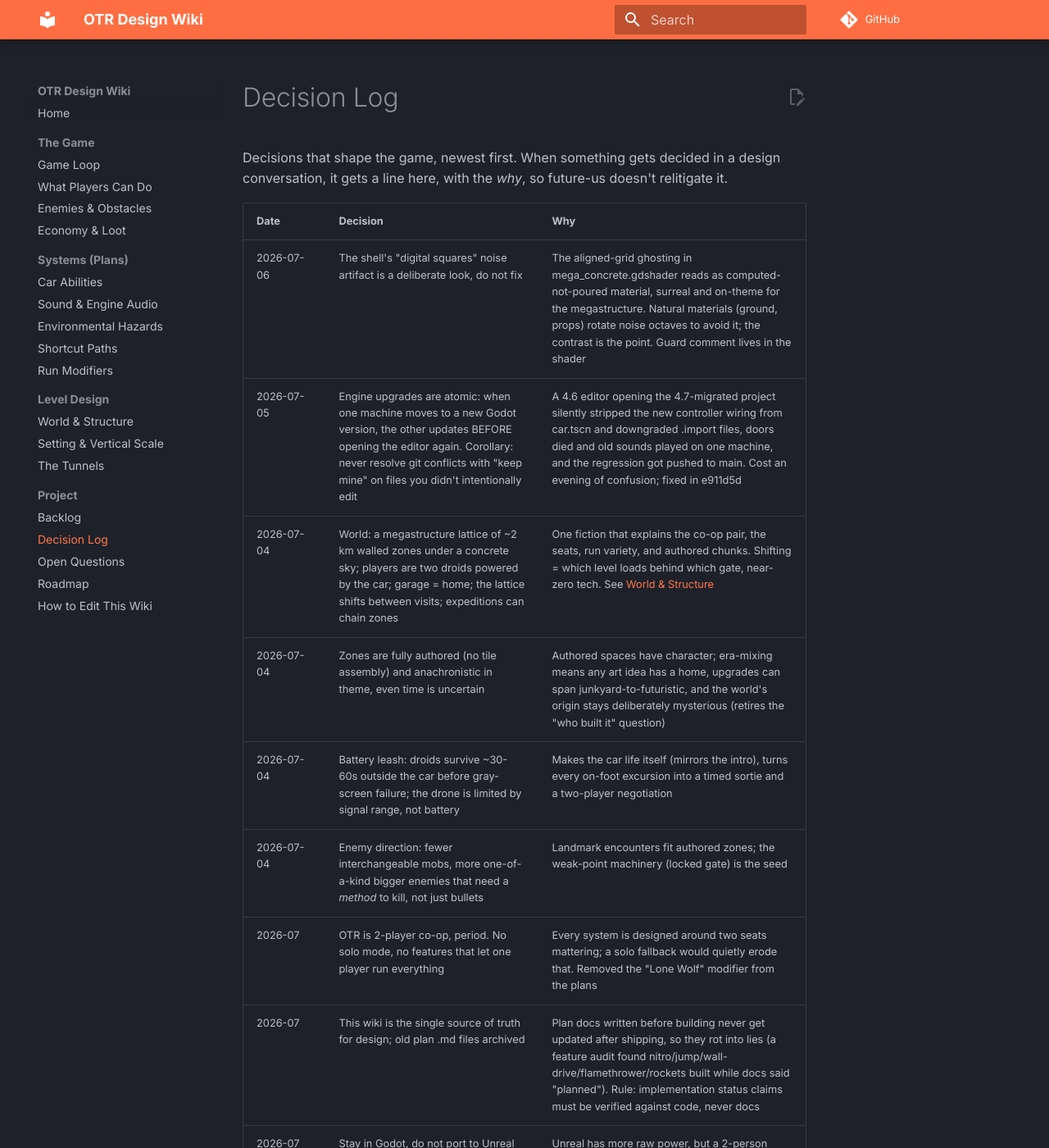
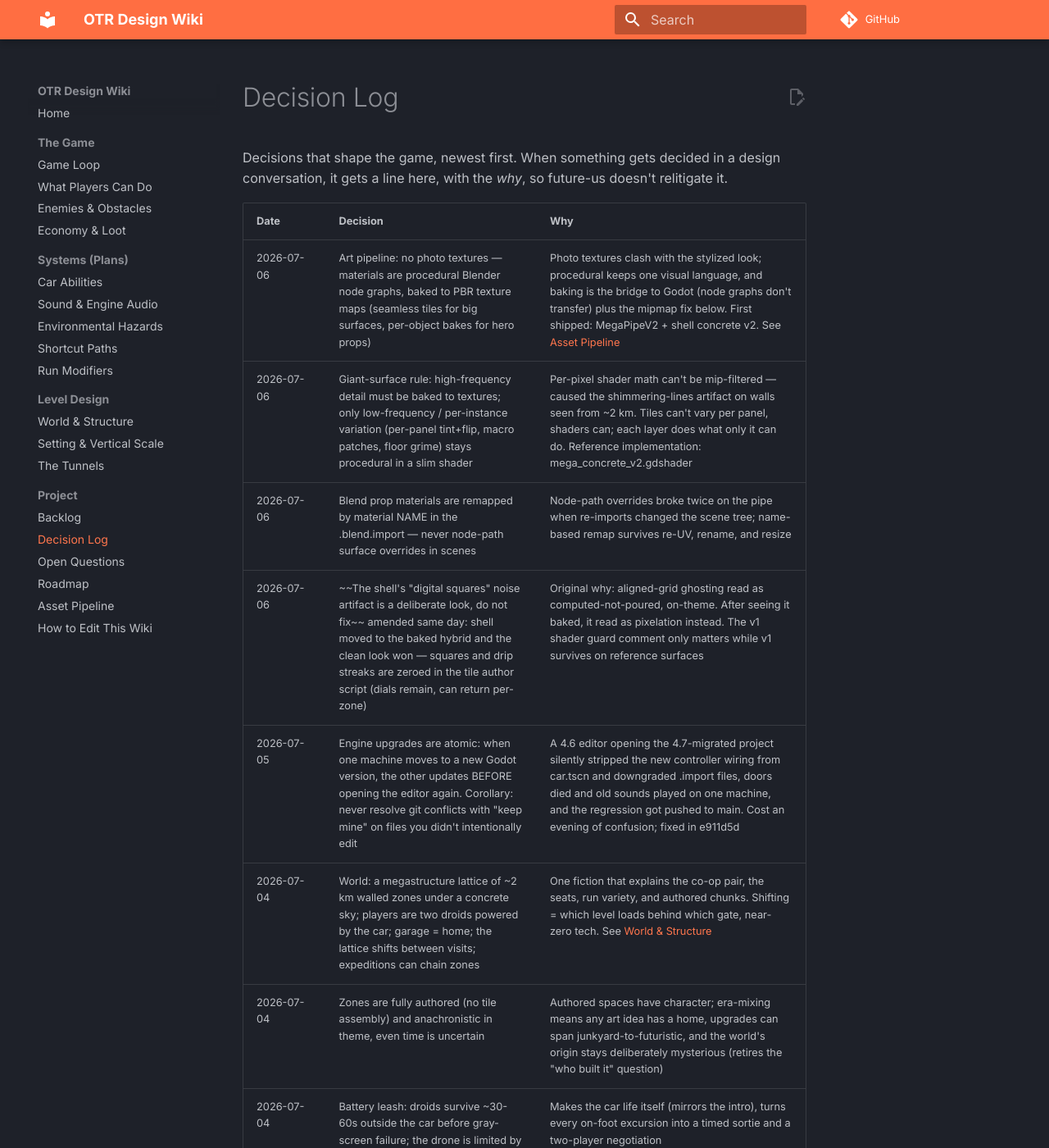
Before and after one commit to cap7n/otr-docs, an MkDocs documentation site: the page built from docs/project/decisions.md, in a window 1280 px wide and 1400 px high. Shown: the whole window at 82% size. Built offline with MkDocs 1.6.1 and Material for MkDocs 9.7.7, drawn with Linux system fonts in a browser that asks for light colours; comment, search, counter and statistics services are not loaded.

Commit message:
Asset pipeline: new page + decisions + backlog from the 2026-07-06 session
- New Project page: Asset Pipeline (Blender procedural -> bake -> Godot)
- Decisions: no-photo-textures pipeline; giant-surface bake rule (the 2km
  artifact fix); .blend material remap by name; digital-squares decision
  amended (clean shell won after seeing it baked)
- Backlog: hub_v2 material swap + old pipe/v1 shader cleanup chores;
  Done entry for the pipeline + MegaPipeV2 + shell concrete v2

```diff
--- a/docs/project/decisions.md
+++ b/docs/project/decisions.md
@@ -4,7 +4,10 @@
 
 | Date | Decision | Why |
 |---|---|---|
-| 2026-07-06 | The shell's "digital squares" noise artifact is a deliberate look, do not fix | The aligned-grid ghosting in mega_concrete.gdshader reads as computed-not-poured material, surreal and on-theme for the megastructure. Natural materials (ground, props) rotate noise octaves to avoid it; the contrast is the point. Guard comment lives in the shader |
+| 2026-07-06 | Art pipeline: no photo textures — materials are procedural Blender node graphs, baked to PBR texture maps (seamless tiles for big surfaces, per-object bakes for hero props) | Photo textures clash with the stylized look; procedural keeps one visual language, and baking is the bridge to Godot (node graphs don't transfer) plus the mipmap fix below. First shipped: MegaPipeV2 + shell concrete v2. See [Asset Pipeline](asset-pipeline.md) |
+| 2026-07-06 | Giant-surface rule: high-frequency detail must be baked to textures; only low-frequency / per-instance variation (per-panel tint+flip, macro patches, floor grime) stays procedural in a slim shader | Per-pixel shader math can't be mip-filtered — caused the shimmering-lines artifact on walls seen from ~2 km. Tiles can't vary per panel, shaders can; each layer does what only it can do. Reference implementation: mega_concrete_v2.gdshader |
+| 2026-07-06 | Blend prop materials are remapped by material NAME in the .blend.import — never node-path surface overrides in scenes | Node-path overrides broke twice on the pipe when re-imports changed the scene tree; name-based remap survives re-UV, rename, and resize |
+| 2026-07-06 | ~~The shell's "digital squares" noise artifact is a deliberate look, do not fix~~ amended same day: shell moved to the baked hybrid and the clean look won — squares and drip streaks are zeroed in the tile author script (dials remain, can return per-zone) | Original why: aligned-grid ghosting read as computed-not-poured, on-theme. After seeing it baked, it read as pixelation instead. The v1 shader guard comment only matters while v1 survives on reference surfaces |
 | 2026-07-05 | Engine upgrades are atomic: when one machine moves to a new Godot version, the other updates BEFORE opening the editor again. Corollary: never resolve git conflicts with "keep mine" on files you didn't intentionally edit | A 4.6 editor opening the 4.7-migrated project silently stripped the new controller wiring from car.tscn and downgraded .import files, doors died and old sounds played on one machine, and the regression got pushed to main. Cost an evening of confusion; fixed in e911d5d |
 | 2026-07-04 | World: a megastructure lattice of ~2 km walled zones under a concrete sky; players are two droids powered by the car; garage = home; the lattice shifts between visits; expeditions can chain zones | One fiction that explains the co-op pair, the seats, run variety, and authored chunks. Shifting = which level loads behind which gate, near-zero tech. See [World & Structure](../level-design/world-structure.md) |
 | 2026-07-04 | Zones are fully authored (no tile assembly) and anachronistic in theme, even time is uncertain | Authored spaces have character; era-mixing means any art idea has a home, upgrades can span junkyard-to-futuristic, and the world's origin stays deliberately mysterious (retires the "who built it" question) |
--- a/mkdocs.yml
+++ b/mkdocs.yml
@@ -55,4 +55,5 @@
       - Decision Log: project/decisions.md
       - Open Questions: project/open-questions.md
       - Roadmap: project/roadmap.md
+      - Asset Pipeline: project/asset-pipeline.md
       - How to Edit This Wiki: project/how-to-edit.md
```
Also changed, not shown: docs/project/asset-pipeline.md (added, +26 -0 lines), docs/project/backlog.md (+5 -0 lines).
